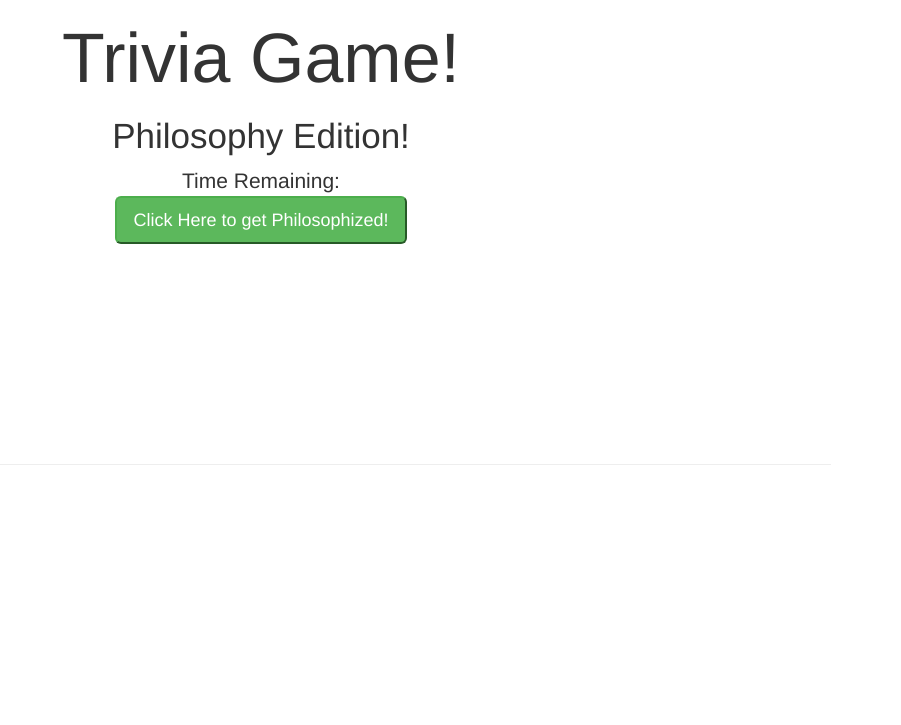
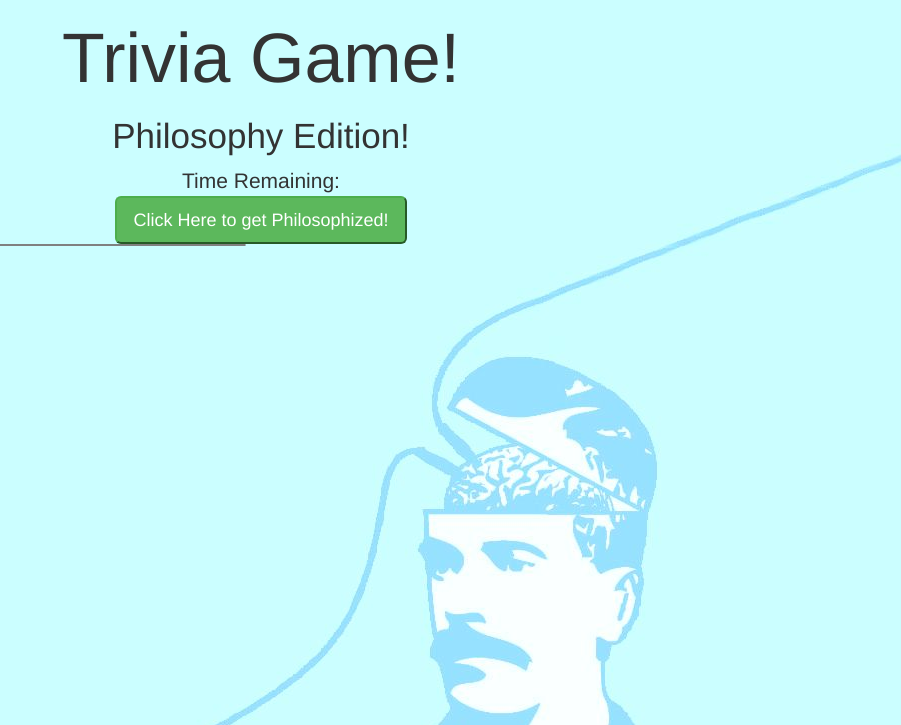
Before and after one commit to JuliusDorfman/TriviaGame, a PHP site: page / in a window 1280 px wide. Shown: the top 725 px of the page, without its empty margins (379-1280 px from the left). Run offline with PHP 8.4, Linux system fonts and the light colour scheme; some libraries are stand-ins or nearby versions.

Commit message:
Status: Complete - Must Revisit for Polish

```diff
--- a/assets/css/style.css
+++ b/assets/css/style.css
@@ -1,16 +1,17 @@
-div {
-
+img {
+    max-width: 400px;
+    max-height: 400px;
 }
 
 .large {
     font-size: 5em;
 }
 
-.medium{
+.medium {
     font-size: 2.5em;
 }
 
-.medium-small{
+.medium-small {
     font-size: 1.5em;
 }
 
@@ -20,16 +21,26 @@ div {
 
 .user-interactive .question-asked {
     width: 100%;
-	height: 200px
 }
 
 .question-asked {
     font-size: 1.5em;
-	color: darkblue;
+    font-weight: bold;
+    color: black;
+    border-radius: 10px;
+    border: 1px grey solid;
 }
 
-.answers div{
+.answers div {
     font-size: 1.2em;
-	color: darkgreen;
+    font-weight: bold;
+    color: black;
     padding: 10px 0px 10px 0;
+    border-radius: 10px;
+    border: 1px grey solid;
 }
+
+.btn:hover {
+    background-color: #00b3db;
+    color:red;
+}
--- a/index.html
+++ b/index.html
@@ -9,7 +9,7 @@
     <script type="text/javascript" src='./assets/javascript/app.js'></script>
 </head>
 
-<body>
+<body background="./assets/images/themind.jpg">
     <div class='container'>
         <div class='row'>
             <div class='col-md-12 text-center'>
@@ -18,7 +18,6 @@
             </div>
         </div>
     </div>
-    <div class="img1"></div>
     <div class="container">
         <div class="row">
             <div class="col-md-12 text-center medium-small">Time Remaining: <span class="time-remaining"></span> </div>
@@ -33,12 +32,15 @@
     </div>
     <div class="container">
         <div class="row">
-            <div class="col-md-12">
+            <div class="col-md-6">
                 <div class="user-interactive">
-                    <div class="question-asked"></div>
-                    <hr>
+                    <div class="question-asked">
+                    </div>
                     <div class="answers"></div>
                 </div>
+            </div>
+            <div class="col-md-6">
+                <img class='picture center-block'>
             </div>
         </div>
 </body>
```
Also changed, not shown: assets/javascript/app.js (+46 -20 lines), assets/images/themind.jpg (added). Lines whose indentation alone changed are shown as unchanged.
